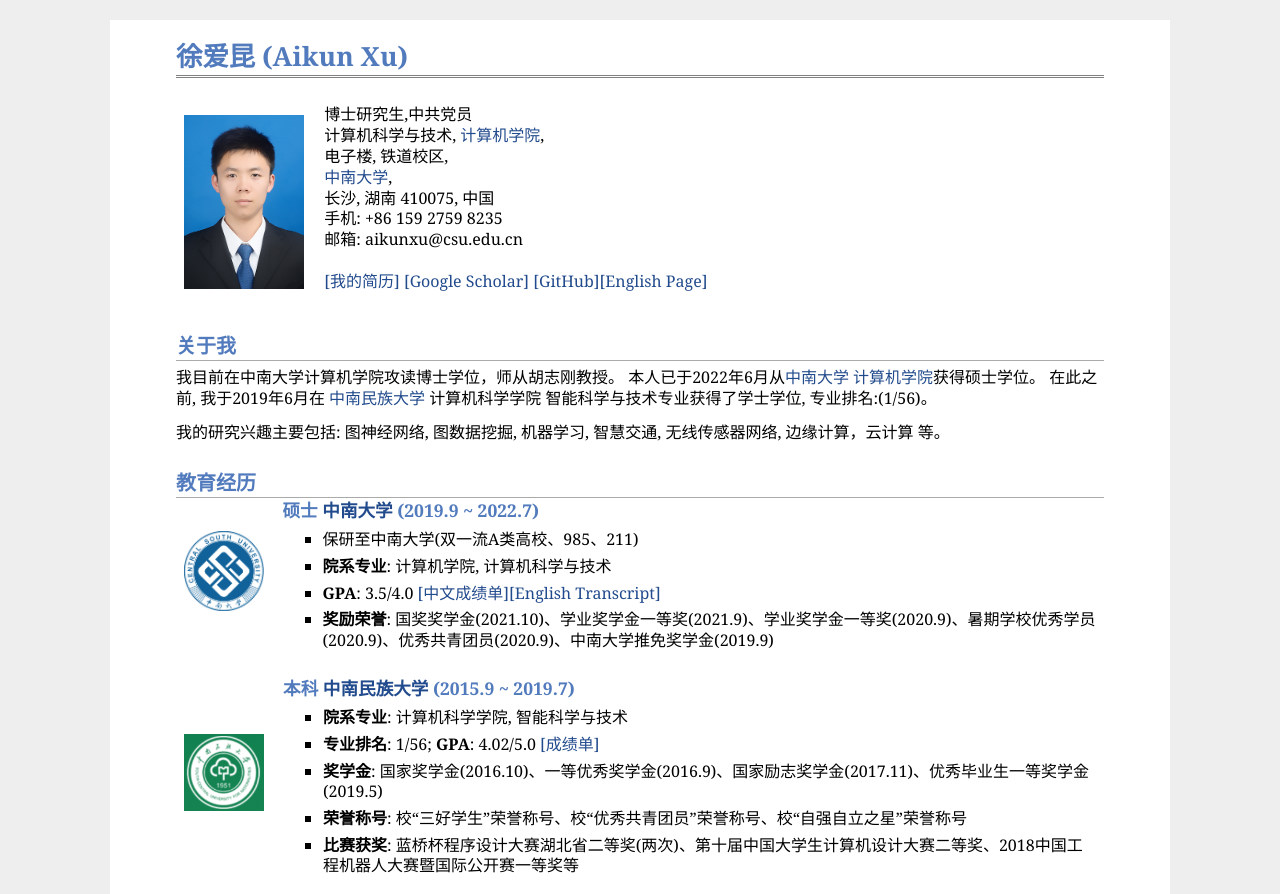
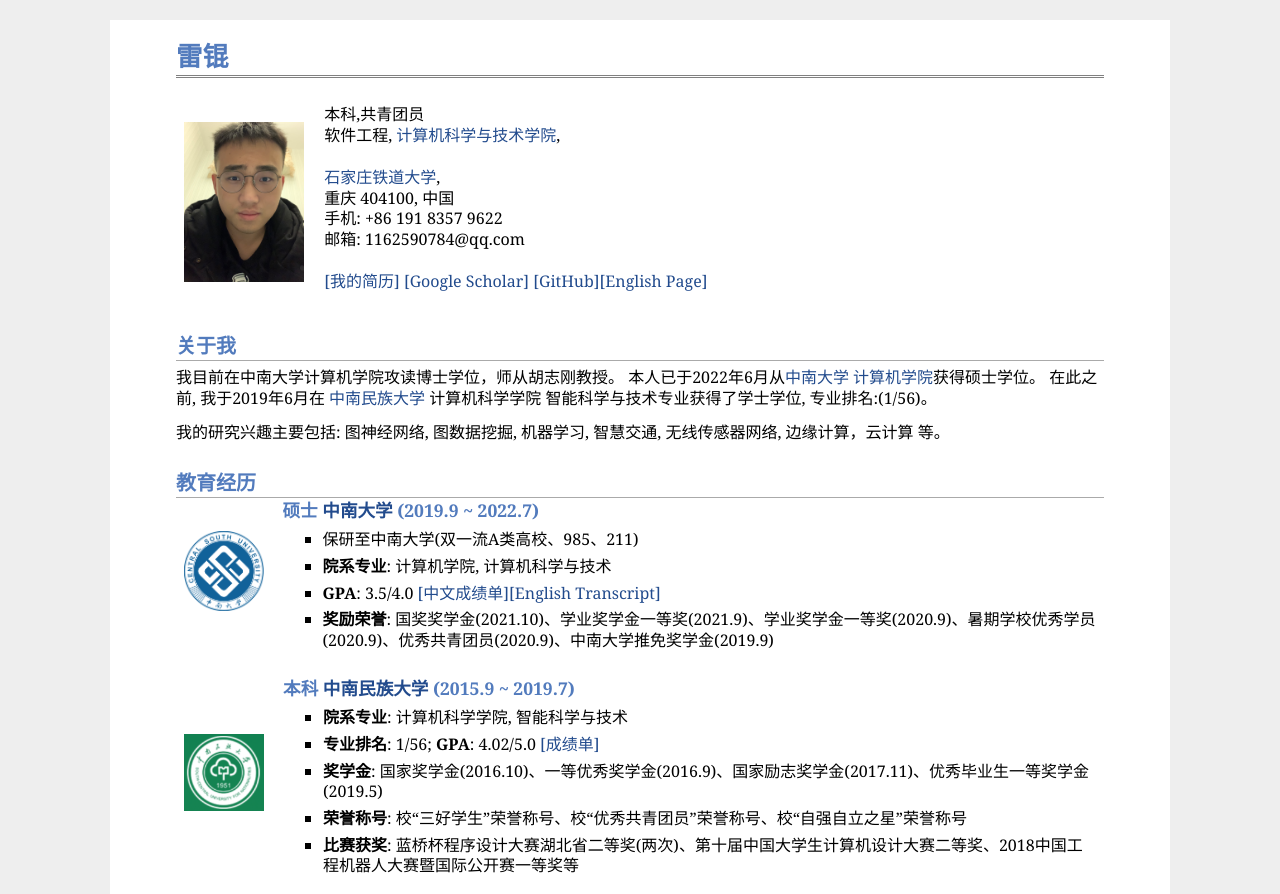
Before and after one commit to lk1162590784/cv, a plain HTML site: page index.html in a window 1280 px wide. Shown: the top 894 px of the page. Drawn offline with Linux system fonts and the light colour scheme.

Commit message:
Update index.html

```diff
--- a/index.html
+++ b/index.html
@@ -5,22 +5,22 @@
 <meta name="generator" content="jemdoc, see http://jemdoc.jaboc.net/" />
 <meta http-equiv="Content-Type" content="text/html;charset=utf-8" />
 <link rel="stylesheet" href="jemdoc.css" type="text/css" />
-<title>徐爱昆 (Aikun Xu)</title>
+<title>雷锟</title>
 </head>
 <body>
 <div id="layout-content">
 <div id="toptitle">
-<h1>徐爱昆 (Aikun Xu)</h1>
+<h1>雷锟</h1>
 </div>
 <table class="imgtable"><tr><td>
-<a href="https://xuaikun.github.io/"><img src="picture/Aikun_Xu.jpg" alt="alt text" width="120px" /></a>&nbsp;</td>
-<td align="left"><p>博士研究生,中共党员<br />
-计算机科学与技术, <a href="https://cse.csu.edu.cn/">计算机学院</a>, <br />
-电子楼, 铁道校区, <br />
-<a href="http://www.csu.edu.cn/">中南大学</a>, <br />
-长沙, 湖南 410075, 中国 <br />
-手机: +86 159 2759 8235  <br />
-邮箱: aikunxu@csu.edu.cn <br />
+<a href="https://lk1162590784.github.io/"><img src="photo.JPG" alt="alt text" width="120px" /></a>&nbsp;</td>
+<td align="left"><p>本科,共青团员<br />
+软件工程, <a href="https://cse.csu.edu.cn/">计算机科学与技术学院</a>, <br />
+<br />
+<a href="https://www.stdu.edu.cn/">石家庄铁道大学</a>, <br />
+重庆 404100, 中国 <br />
+手机: +86 191 8357 9622 <br />
+邮箱: 1162590784@qq.com <br />
 <br />
 <a href="pdf/Aikun_Xu_CV.pdf">[我的简历]</a> <a href="https://scholar.google.com/citations?user=-dqI968AAAAJ&hl=zh-CN">[Google Scholar]</a>
   <a href="https://github.com/xuaikun">[GitHub]<a href="EnHome.html">[English Page]</a></p>
```
